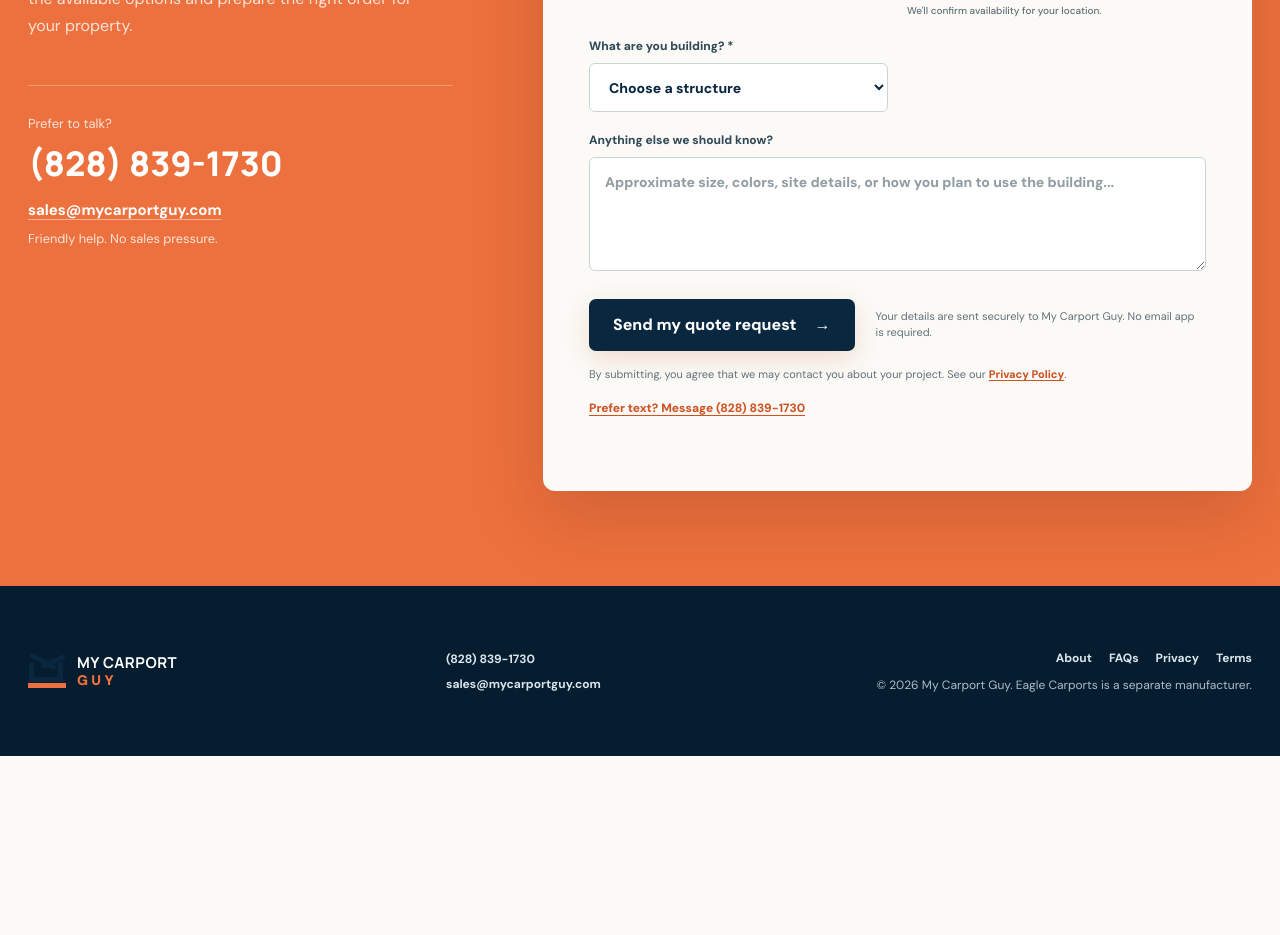
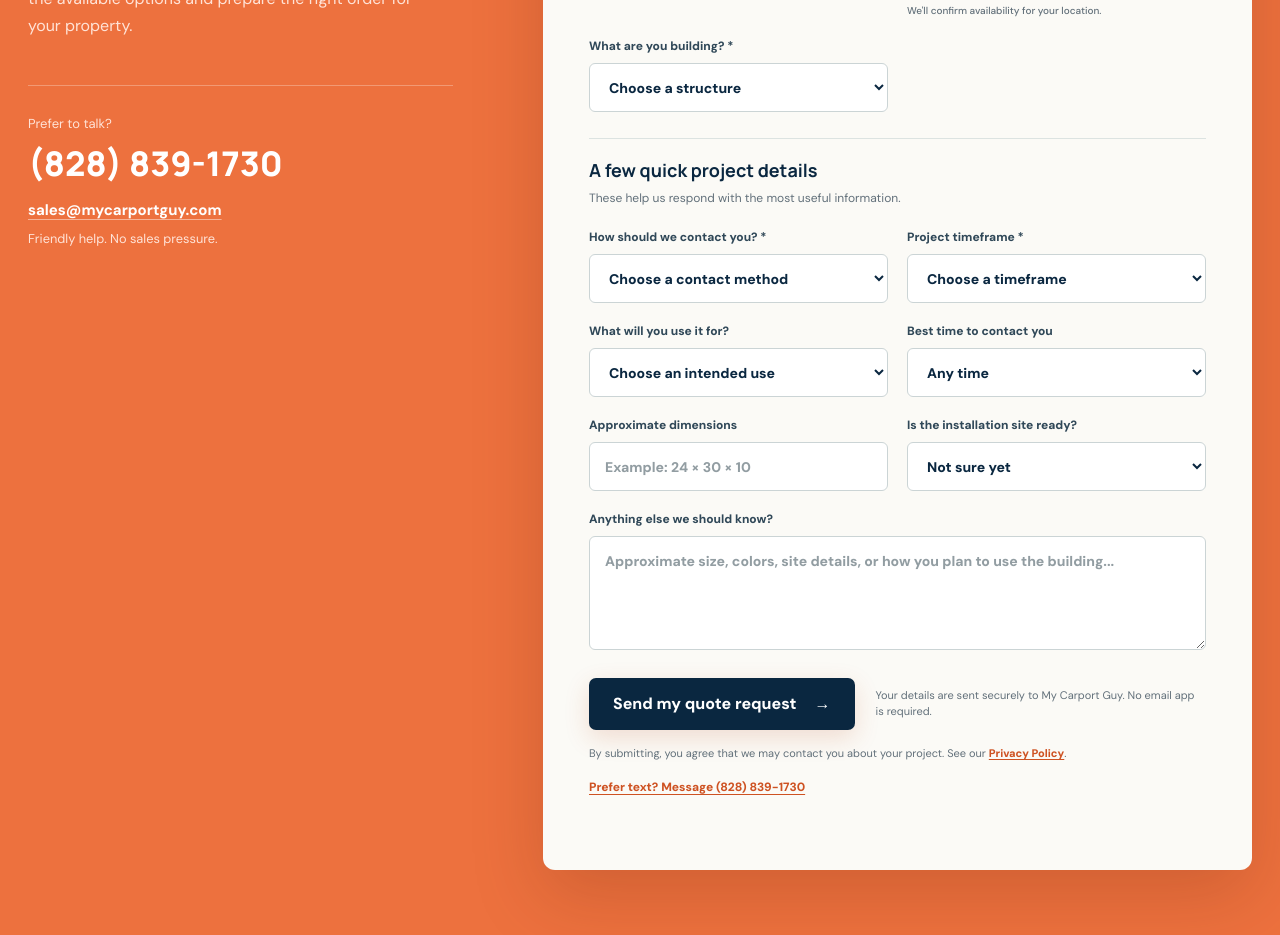
Before and after one commit to barrylunsford/mycarportguy, a Next.js app: page / in a window 1280 px wide. Shown: the part 5180-6115 px from the top of the page. Before the commit the page ends 5936 px from the top, so only its background shows below. Built offline with nearby package versions, Linux system fonts and the light colour scheme.

Commit message:
Expand quote request details

```diff
--- a/app/api/quote/route.ts
+++ b/app/api/quote/route.ts
@@ -11,6 +11,12 @@ type QuoteRequest = {
   roofColor?: unknown;
   trimColor?: unknown;
   wallColor?: unknown;
+  preferredContact?: unknown;
+  timeframe?: unknown;
+  intendedUse?: unknown;
+  bestTime?: unknown;
+  dimensions?: unknown;
+  siteReadiness?: unknown;
   details?: unknown;
   website?: unknown;
   startedAt?: unknown;
@@ -51,6 +57,12 @@ export async function POST(request: Request) {
   const roofColor = clean(payload.roofColor, 60);
   const trimColor = clean(payload.trimColor, 60);
   const wallColor = clean(payload.wallColor, 60);
+  const preferredContact = clean(payload.preferredContact, 40);
+  const timeframe = clean(payload.timeframe, 60);
+  const intendedUse = clean(payload.intendedUse, 100);
+  const bestTime = clean(payload.bestTime, 40);
+  const dimensions = clean(payload.dimensions, 80);
+  const siteReadiness = clean(payload.siteReadiness, 100);
   const details = clean(payload.details, 2_000);
   const website = clean(payload.website, 200);
   const startedAt = Number(payload.startedAt);
@@ -71,7 +83,9 @@ export async function POST(request: Request) {
     !phone ||
     !validEmail ||
     !validZip ||
-    !structure
+    !structure ||
+    !preferredContact ||
+    !timeframe
   ) {
     return Response.json(
       { message: "Please check the required fields and try again." },
@@ -99,6 +113,12 @@ export async function POST(request: Request) {
     roofColor: escapeHtml(roofColor || "Not selected"),
     trimColor: escapeHtml(trimColor || "Not selected"),
     wallColor: escapeHtml(wallColor || "Not selected"),
+    preferredContact: escapeHtml(preferredContact),
+    timeframe: escapeHtml(timeframe),
+    intendedUse: escapeHtml(intendedUse || "Not provided"),
+    bestTime: escapeHtml(bestTime || "Any time"),
+    dimensions: escapeHtml(dimensions || "Not provided"),
+    siteReadiness: escapeHtml(siteReadiness || "Not sure yet"),
     details: escapeHtml(details || "Not provided"),
   };
 
@@ -126,6 +146,12 @@ export async function POST(request: Request) {
             <tr><td style="padding:8px 0;font-weight:bold">Roof color</td><td>${safe.roofColor}</td></tr>
             <tr><td style="padding:8px 0;font-weight:bold">Trim color</td><td>${safe.trimColor}</td></tr>
             <tr><td style="padding:8px 0;font-weight:bold">Wall color</td><td>${safe.wallColor}</td></tr>
+            <tr><td style="padding:8px 0;font-weight:bold">Preferred contact</td><td>${safe.preferredContact}</td></tr>
+            <tr><td style="padding:8px 0;font-weight:bold">Project timeframe</td><td>${safe.timeframe}</td></tr>
+            <tr><td style="padding:8px 0;font-weight:bold">Intended use</td><td>${safe.intendedUse}</td></tr>
+            <tr><td style="padding:8px 0;font-weight:bold">Best contact time</td><td>${safe.bestTime}</td></tr>
+            <tr><td style="padding:8px 0;font-weight:bold">Approximate dimensions</td><td>${safe.dimensions}</td></tr>
+            <tr><td style="padding:8px 0;font-weight:bold">Site readiness</td><td>${safe.siteReadiness}</td></tr>
           </table>
           <h2 style="margin-top:24px;color:#0a2740">Project details</h2>
           <p style="white-space:pre-wrap;line-height:1.6">${safe.details}</p>
@@ -142,6 +168,12 @@ export async function POST(request: Request) {
         `Roof color: ${roofColor || "Not selected"}`,
         `Trim color: ${trimColor || "Not selected"}`,
         `Wall color: ${wallColor || "Not selected"}`,
+        `Preferred contact: ${preferredContact}`,
+        `Project timeframe: ${timeframe}`,
+        `Intended use: ${intendedUse || "Not provided"}`,
+        `Best contact time: ${bestTime || "Any time"}`,
+        `Approximate dimensions: ${dimensions || "Not provided"}`,
+        `Site readiness: ${siteReadiness || "Not sure yet"}`,
         `Project details: ${details || "Not provided"}`,
       ].join("\n"),
     }),
--- a/app/globals.css
+++ b/app/globals.css
@@ -219,6 +219,10 @@ h1 em { color: #f39a72; font-style: normal; }
 .form-heading p { margin: 0; color: var(--navy); font-family: var(--font-display); font-size: 22px; font-weight: 850; }
 .form-heading span { color: var(--muted); font-size: 11px; }
 .form-grid { display: grid; grid-template-columns: 1fr 1fr; gap: 19px; }
+.form-section-heading { margin-top: 7px; padding: 18px 0 2px; border-top: 1px solid #dce3e1; }
+.form-section-heading strong, .form-section-heading span { display: block; }
+.form-section-heading strong { color: var(--navy); font-family: var(--font-display); font-size: 18px; }
+.form-section-heading span { margin-top: 5px; color: var(--muted); font-size: 12px; line-height: 1.5; }
 .form-grid label { color: #304858; font-size: 12px; font-weight: 800; }
 .form-grid input, .form-grid select, .form-grid textarea {
   width: 100%; margin-top: 8px; padding: 14px 15px; border: 1px solid #cbd4d5; border-radius: 6px;
--- a/components/QuoteForm.tsx
+++ b/components/QuoteForm.tsx
@@ -53,6 +53,12 @@ export default function QuoteForm() {
           roofColor: form.get("roofColor"),
           trimColor: form.get("trimColor"),
           wallColor: form.get("wallColor"),
+          preferredContact: form.get("preferredContact"),
+          timeframe: form.get("timeframe"),
+          intendedUse: form.get("intendedUse"),
+          bestTime: form.get("bestTime"),
+          dimensions: form.get("dimensions"),
+          siteReadiness: form.get("siteReadiness"),
           details: form.get("details"),
           website: form.get("website"),
           startedAt: startedAt.current,
@@ -71,6 +77,8 @@ export default function QuoteForm() {
         structure: String(form.get("structure") || "Not specified"),
         hasProduct: Boolean(form.get("product")),
         hasColors: Boolean(form.get("roofColor") || form.get("trimColor") || form.get("wallColor")),
+        preferredContact: String(form.get("preferredContact") || "Not specified"),
+        timeframe: String(form.get("timeframe") || "Not specified"),
       });
       setStatus("success");
       setMessage("Thanks! Your quote request was sent. We’ll be in touch soon.");
@@ -176,6 +184,72 @@ export default function QuoteForm() {
             <option>Not sure yet</option>
           </select>
         </label>
+        <div className="form-section-heading form-full">
+          <strong>A few quick project details</strong>
+          <span>These help us respond with the most useful information.</span>
+        </div>
+        <label>
+          How should we contact you? *
+          <select name="preferredContact" defaultValue="" required>
+            <option value="" disabled>Choose a contact method</option>
+            <option>Call</option>
+            <option>Text</option>
+            <option>Email</option>
+            <option>No preference</option>
+          </select>
+        </label>
+        <label>
+          Project timeframe *
+          <select name="timeframe" defaultValue="" required>
+            <option value="" disabled>Choose a timeframe</option>
+            <option>As soon as possible</option>
+            <option>Within 1–3 months</option>
+            <option>Within 3–6 months</option>
+            <option>More than 6 months</option>
+            <option>Just researching</option>
+          </select>
+        </label>
+        <label>
+          What will you use it for?
+          <select name="intendedUse" defaultValue="">
+            <option value="">Choose an intended use</option>
+            <option>Cars or trucks</option>
+            <option>RV or camper</option>
+            <option>Boat or recreational equipment</option>
+            <option>Workshop</option>
+            <option>Farm equipment or livestock</option>
+            <option>Storage</option>
+            <option>Commercial use</option>
+            <option>Other</option>
+          </select>
+        </label>
+        <label>
+          Best time to contact you
+          <select name="bestTime" defaultValue="">
+            <option value="">Any time</option>
+            <option>Morning</option>
+            <option>Afternoon</option>
+            <option>Evening</option>
+          </select>
+        </label>
+        <label>
+          Approximate dimensions
+          <input
+            type="text"
+            name="dimensions"
+            placeholder="Example: 24 × 30 × 10"
+            maxLength={80}
+          />
+        </label>
+        <label>
+          Is the installation site ready?
+          <select name="siteReadiness" defaultValue="">
+            <option value="">Not sure yet</option>
+            <option>Yes—level and accessible</option>
+            <option>In progress</option>
+            <option>No—site work is still needed</option>
+          </select>
+        </label>
         <label className="form-full">
           Anything else we should know?
           <textarea
```
